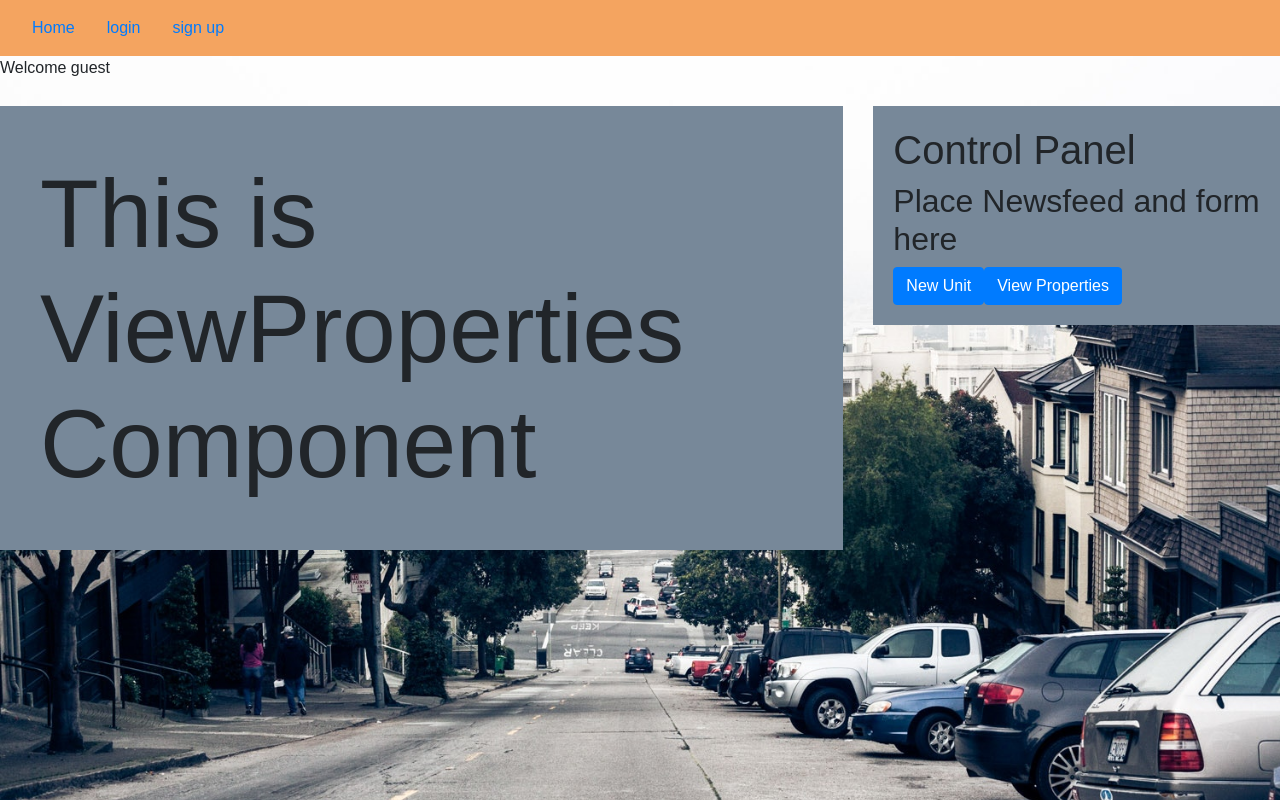
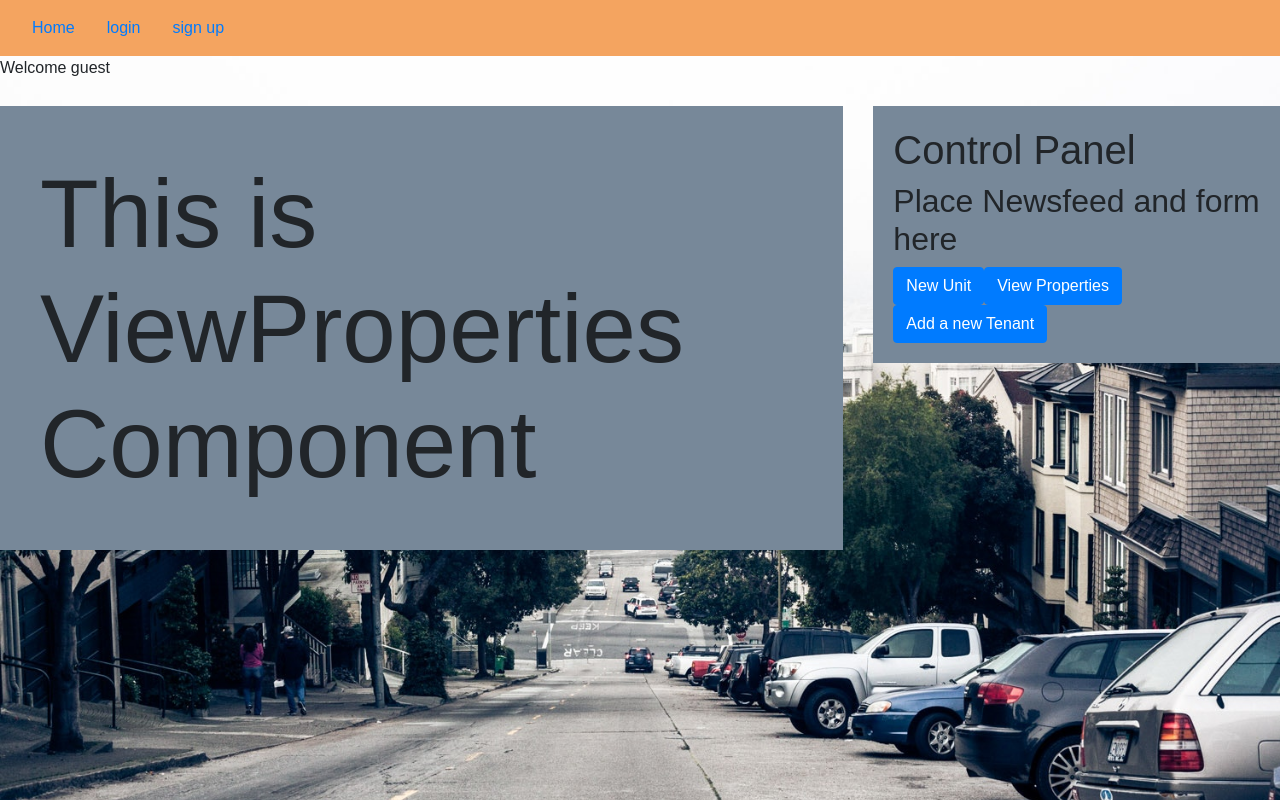
Before and after one commit to Project3UofU/rent_app, a React (Create React App) app in the folder rent_app/client/: page /Landlord in a window 1280 px wide. Built offline with nearby package versions, Linux system fonts and the light colour scheme; no server answers.

Commit message:
Merged and added CreateTenant Component

```diff
--- /dev/null
+++ b/rent_app/client/src/components/CreateTenant/CreateTenant.js
@@ -0,0 +1,32 @@
+import React, { Component } from "react";
+import { Col, Row, Container } from "../Grid";
+import { Input, TextArea, FormBtn } from "../Form";
+
+class CreateTenant extends Component {
+    state = {
+
+    };
+
+    handleInputChange = event => {
+        const { name, value } = event.target;
+        this.setState({
+            [name]: value
+        });
+    };
+
+    // handleFormSubmit = event => {
+    //     event.preventDefault();
+    //
+    // }
+    render() {
+        return (
+            <Container className="fluid">
+                <Col size="md-8">
+                    <h1>This is Create Tenant Component</h1>
+                </Col>
+            </Container>
+        );
+    }
+}
+
+export default CreateTenant;
--- /dev/null
+++ b/rent_app/client/src/components/CreateTenant/index.js
@@ -0,0 +1 @@
+export { default } from "./CreateTenant"
--- a/rent_app/client/src/components/LandlordControlPanel/LandlordControlPanel.js
+++ b/rent_app/client/src/components/LandlordControlPanel/LandlordControlPanel.js
@@ -24,6 +24,13 @@ class LandlordControlPanel extends Component {
             >
               View Properties
             </button>
+            <button
+              type="button"
+              onClick={() => this.props.changeView("CreateTenant")}
+              className="btn btn-primary"
+            >
+              Add a new Tenant
+            </button>
           </Col>
         </Row>
       </Container>
--- a/rent_app/client/src/pages/Landlord/Landlord.js
+++ b/rent_app/client/src/pages/Landlord/Landlord.js
@@ -5,6 +5,7 @@ import { Col, Row, Container } from "../../components/Grid";
 import Unit from "../../components/Unit"
 import ViewProperties from "../../components/ViewProperties"
 import LandlordControlPanel from "../../components/LandlordControlPanel"
+import CreateTenant from "../../components/CreateTenant"
 
 import "./Landlord.css";
 
@@ -12,8 +13,8 @@ import "./Landlord.css";
 
 // page build
 class Landlord extends Component {
-    state= {
-       WorkStation : ViewProperties,
+  state = {
+    WorkStation: ViewProperties,
   };
   // Landlord Navigation Functions
   changeView = newView => {
@@ -25,17 +26,21 @@ class Landlord extends Component {
       case "Unit":
         currentView = Unit;
         break;
+      case "CreateTenant":
+        currentView = CreateTenant;
+        break;
 
       default:
+        currentView = ViewProperties;
         break;
     }
     this.setState({
-         WorkStation : currentView,
+      WorkStation: currentView,
     })
   }
 
   render() {
-      return(
+    return (
       <div>
         <Row>
           <Col size="md-8">
@@ -47,7 +52,7 @@ class Landlord extends Component {
           </Col>
           <Col size="md-4">
             <LandlordControlPanel
-                changeView = {this.changeView}
+              changeView={this.changeView}
             />
           </Col>
         </Row>
```
Lines whose indentation alone changed are shown as unchanged.
